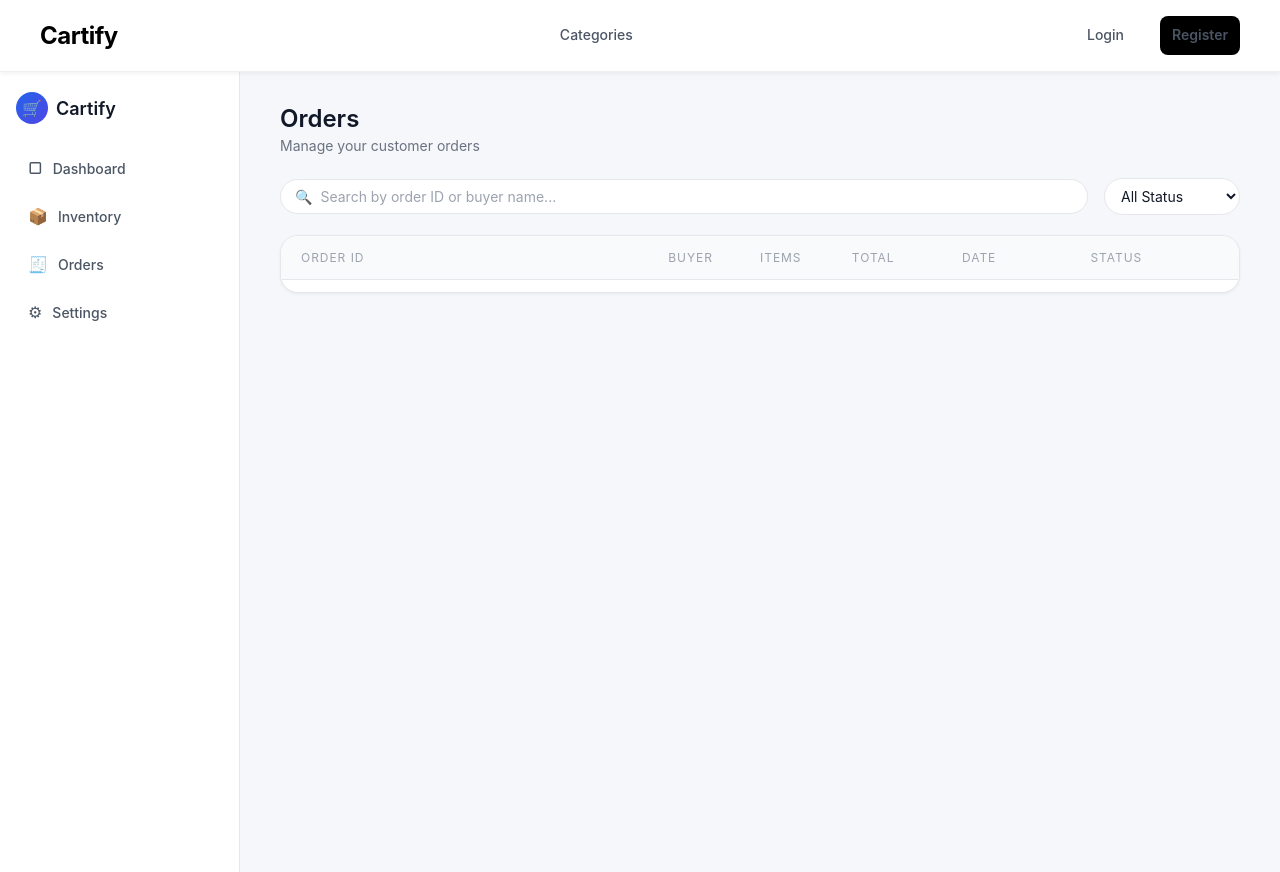
After one commit to Hamzah-Amir/Cartify, a Django app: template templates/seller/orders.html in a window 1280 px wide. The commit adds this page. Run offline with Django 5.2, Linux system fonts and the light colour scheme; the template is opened without the code that fills it, so the values that code supplies are empty; parts of the project's set-up code (start-up, migrations or seed data) failed here and were passed over.

Commit message:
Designed orders page

```diff
--- a/static/seller/dashboard.css
+++ b/static/seller/dashboard.css
@@ -357,7 +357,8 @@
     text-transform: lowercase;
 }
 
-.status-active {
+.status-active,
+.status-completed {
     background-color: #000000;
     color: #ffffff;
 }
@@ -370,6 +371,21 @@
 .product-created {
     font-size: 13px;
     color: #6b7280;
+}
+
+.status-shipped {
+    background-color: #e5e7eb;
+    color: #111827;
+}
+
+.status-processing {
+    background-color: #111827;
+    color: #ffffff;
+}
+
+.status-pending {
+    background-color: #f3f4f6;
+    color: #4b5563;
 }
 
 .column-actions {
--- /dev/null
+++ b/templates/seller/orders.html
@@ -0,0 +1,87 @@
+{% extends "base.html" %}
+
+{% block title %}Seller Orders{% endblock title %}
+{% load static %}
+{% block extra_head %}
+<link rel="stylesheet" href="{% static "seller/dashboard.css" %}">
+{% endblock extra_head %}
+
+{% block body %}
+<section class="seller-dashboard">
+    {% include "ui/sidebar.html" %}
+
+    <main class="main-dashboard">
+        <header class="dashboard-header">
+            <div>
+                <h1 class="dashboard-title">Orders</h1>
+                <p class="dashboard-subtitle">
+                    Manage your customer orders
+                </p>
+            </div>
+        </header>
+
+        <section class="products-toolbar">
+            <div class="products-search">
+                <span class="search-icon">🔍</span>
+                <input type="text" placeholder="Search by order ID or buyer name..." />
+            </div>
+
+            <div class="products-filters">
+                <select>
+                    <option>All Status</option>
+                    <option>Completed</option>
+                    <option>Shipped</option>
+                    <option>Processing</option>
+                    <option>Pending</option>
+                </select>
+            </div>
+        </section>
+
+        <section class="products-table">
+            <div class="products-header-row">
+                <div>Order ID</div>
+                <div>Buyer</div>
+                <div>Items</div>
+                <div>Total</div>
+                <div>Date</div>
+                <div>Status</div>
+            </div>
+
+            <div class="products-rows">
+                {% for order in orders %}
+                <div class="product-row">
+                    <div>
+                        <div class="product-name">{{ order.order_id }}</div>
+                    </div>
+
+                    <div>
+                        <div class="product-text">
+                            <div class="product-name">{{ order.buyer_name }}</div>
+                            <div class="product-category">{{ order.buyer_email }}</div>
+                        </div>
+                    </div>
+
+                    <div>
+                        <span class="product-price">{{ order.items }}</span>
+                    </div>
+
+                    <div>
+                        <span class="product-price">{{ order.total }}</span>
+                    </div>
+
+                    <div>
+                        <span class="product-created">{{ order.date }}</span>
+                    </div>
+
+                    <div>
+                        <span class="status-pill status-{{ order.status }}">
+                            {{ order.status }}
+                        </span>
+                    </div>
+                </div>
+                {% endfor %}
+            </div>
+        </section>
+    </main>
+</section>
+{% endblock body %}
--- a/templates/ui/sidebar.html
+++ b/templates/ui/sidebar.html
@@ -13,7 +13,7 @@
             <span class="nav-icon">📦</span>
             <span class="nav-text">Inventory</span>
         </a>
-        <a href="#" class="nav-link">
+        <a href="{% url 'orders' %}" class="nav-link {% if request.resolver_match.url_name == 'orders' %}active{% endif %}">
             <span class="nav-icon">🧾</span>
             <span class="nav-text">Orders</span>
         </a>
```
